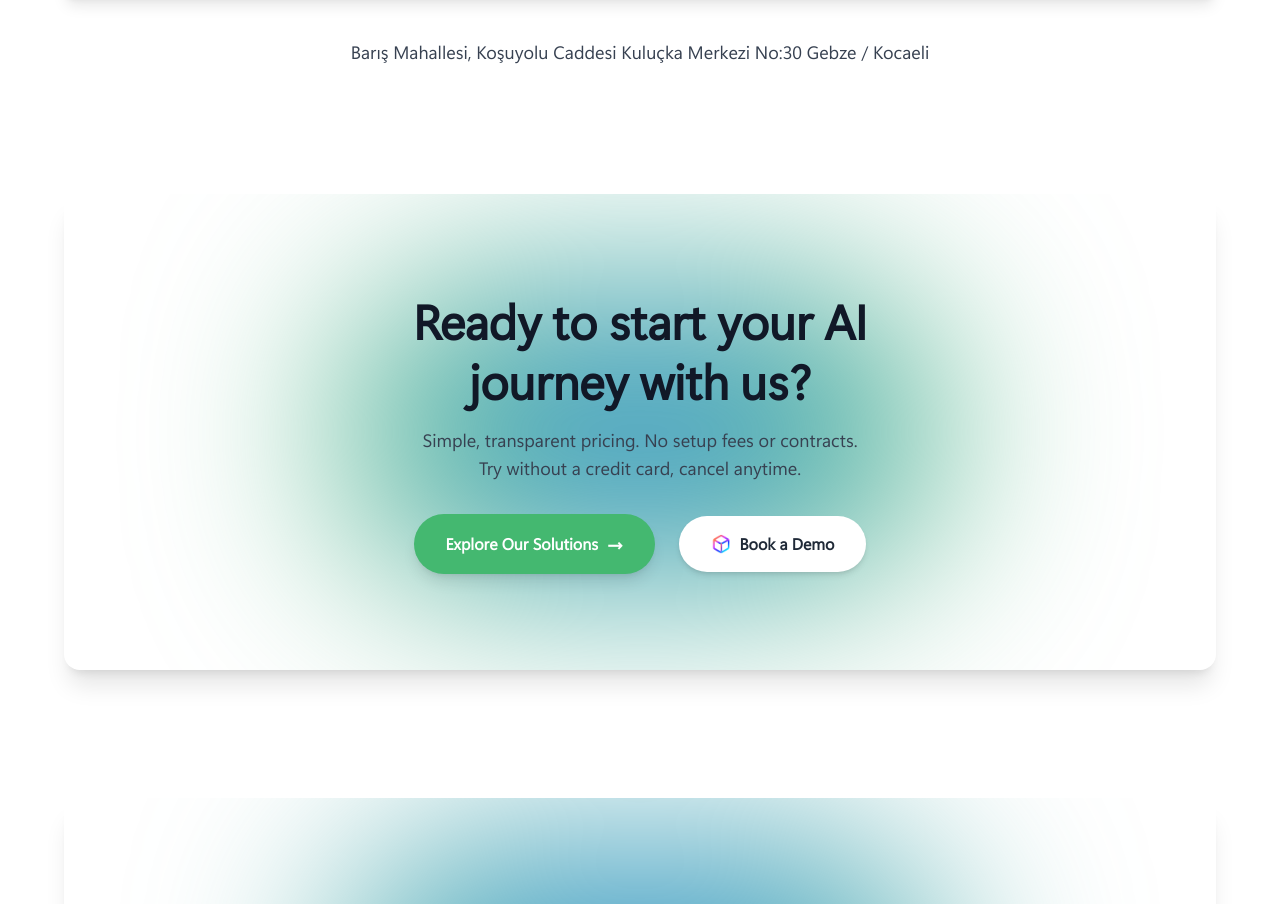
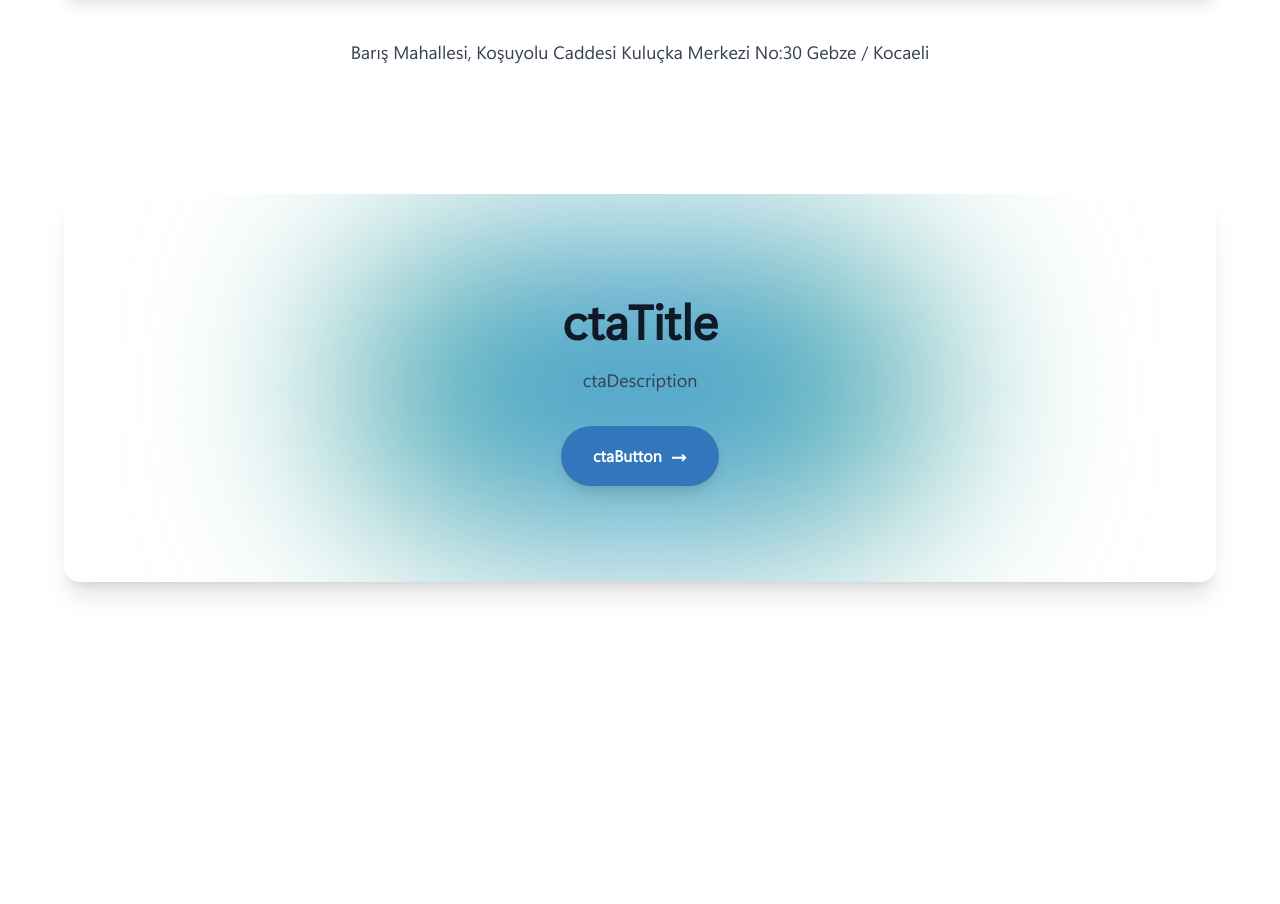
Before and after one commit to aliz1369/finnovation-website, a React (Vite) app: page /contact in a window 1280 px wide. Shown: the part 1988-2892 px from the top of the page. After the commit the page ends 2634 px from the top, so only its background shows below. Built offline with nearby package versions, Linux system fonts and the light colour scheme; the HTML template or start-up script is replaced by a standard one.

Commit message:
İletişime geç Sayfası Düzenlendi

```diff
--- a/src/pages/ContactUsPage.tsx
+++ b/src/pages/ContactUsPage.tsx
@@ -167,59 +167,6 @@ const ContactUsPage: React.FC = () => {
           </p>
         </div>
       </section>
-
-      {/* Ready to start your AI journey? */}
-      <section className="px-1 py-16 flex justify-center items-center">
-        {/* Parent Container */}
-        <div className="relative w-full max-w-6xl px-8 py-24 rounded-2xl shadow-xl overflow-hidden">
-          {/* Arka plan (radial gradient) */}
-          <div className="absolute inset-0 -z-10 flex items-center justify-center pointer-events-none">
-            <div
-              className="w-[600px] h-[300px] rounded-full"
-              style={{
-                background:
-                  "radial-gradient(ellipse at center, #3277BC, #4BA6DD, #44B870, #58595B)",
-                filter: "blur(100px)",
-              }}
-            />
-          </div>
-
-          {/* Text Content */}
-          <div className="text-center relative z-10">
-            <h2 className="text-5xl font-extrabold text-gray-900 leading-tight font-segouie">
-              Ready to start your AI <br /> journey with us?
-            </h2>
-            <p className="mt-4 text-lg text-gray-700 font-segouie">
-              Simple, transparent pricing. No setup fees or contracts. <br />
-              Try without a credit card, cancel anytime.
-            </p>
-
-            {/* Butonlar (mobilde dikey stack için flex-col) */}
-            <div className="mt-8 flex flex-col sm:flex-row justify-center items-center space-y-4 sm:space-y-0 sm:space-x-6">
-              {/* Explore Our Solutions Button */}
-              <button
-                className="px-8 py-4 bg-[#44B870] text-white font-segouie font-bold rounded-full
-                             shadow-lg hover:bg-[#44B870] flex items-center transition-transform
-                             transform hover:scale-105"
-              >
-                Explore Our Solutions
-                <span className="ml-2 text-xl font-segouie">→</span>
-              </button>
-
-              {/* Book a Demo Button */}
-              <button
-                className="px-8 py-4 bg-white border-2 border-gray-300 font-segouie text-gray-800
-                             font-bold rounded-full shadow-md hover:bg-gray-100
-                             hover:border-gray-400 flex items-center transition-transform
-                             transform hover:scale-105"
-              >
-                <img src="/bd.png" alt="Demo Icon" className="h-5 w-5 mr-2" />
-                Book a Demo
-              </button>
-            </div>
-          </div>
-        </div>
-      </section>
       <CallToAction />
     </MainLayout>
   );
```
